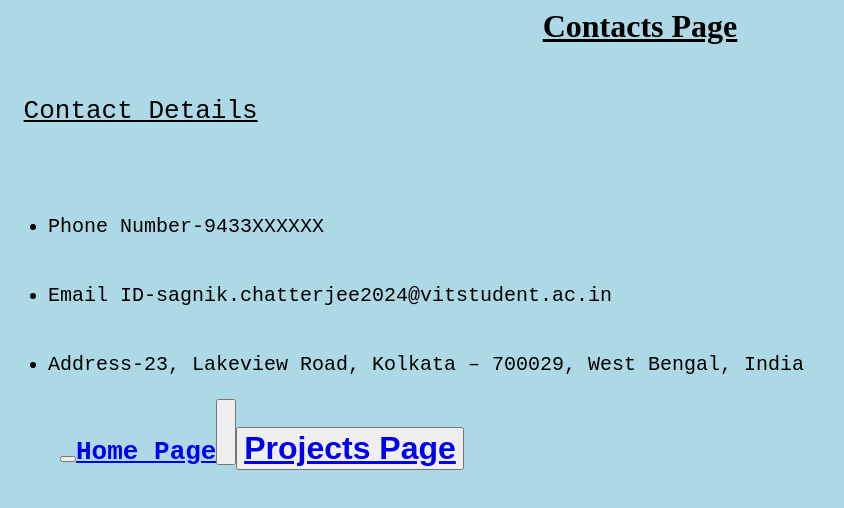
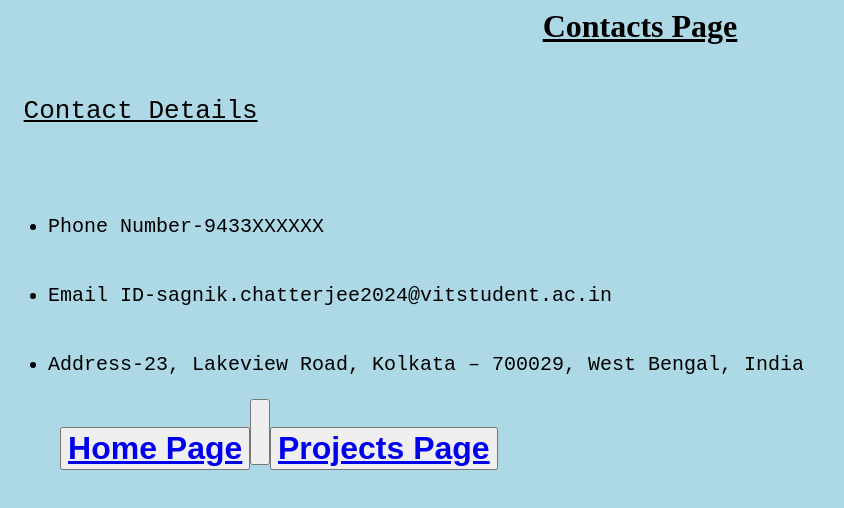
Before and after one commit to sagnikchatterje10/registration, a plain HTML site: page class.html in a window 1280 px wide. Shown: the whole page, without its empty margins (0-844 px from the left). Drawn offline with Linux system fonts and the light colour scheme.

Commit message:
Update class.html

```diff
--- a/class.html
+++ b/class.html
@@ -12,7 +12,7 @@
  <li>Phone Number-9433XXXXXX</li>
  <li>Email ID-sagnik.chatterjee2024@vitstudent.ac.in</li>
  <li>Address-23, Lakeview Road, Kolkata – 700029, West Bengal, India</li>
- <font size="6"><b><button></button><a href="index.html">Home Page</a></b></font></font><button>
+ <font size="6"><b><button><a href="index.html">Home Page</a></b></font></font><button>
 <br>
  <font size="6"><b><button><a href="file.html">Projects Page</a></b></font></button>
 </pre>
```
